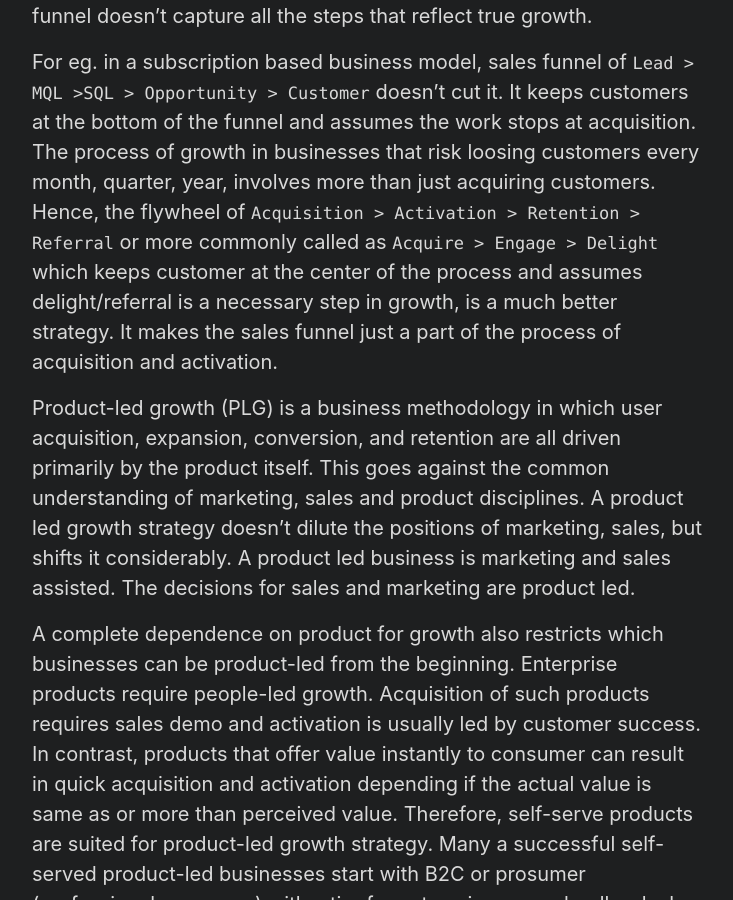
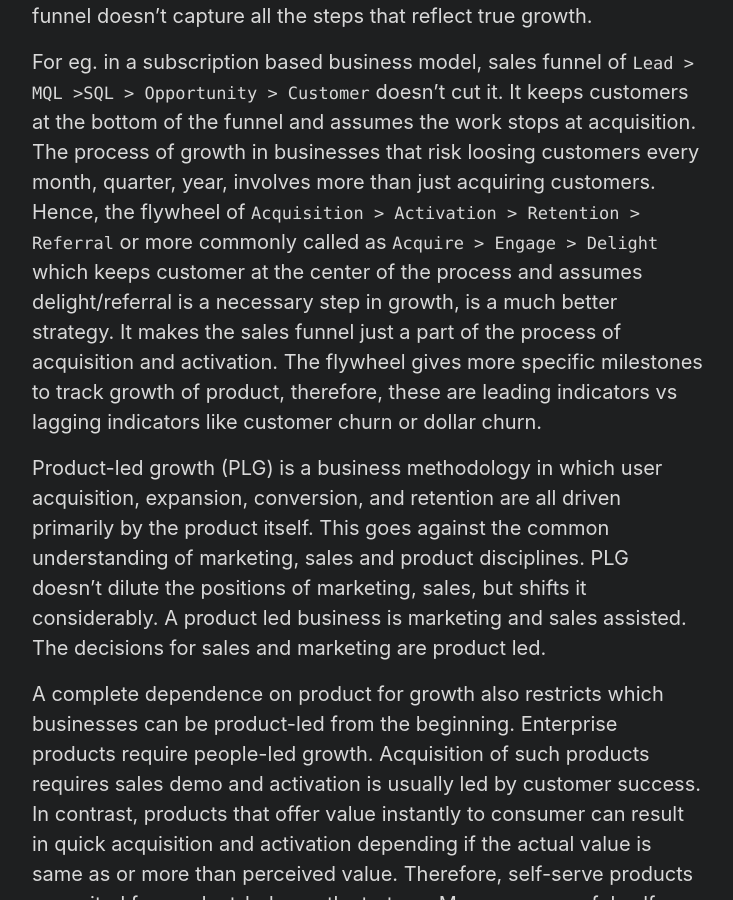
Before and after one commit to ad6190/ad6190.github.io, a Jekyll site: the page built from _posts/2021-06-19-saas-product-led-growth.md, in a window 1280 px wide and 900 px high, scrolled down 590 px. Shown: the whole window, without its empty margins (272-1005 px from the left). Built offline with Jekyll 4.4.1, drawn with Linux system fonts in a browser that asks for light colours.

Commit message:
updated note

```diff
--- a/_posts/2021-06-19-saas-product-led-growth.md
+++ b/_posts/2021-06-19-saas-product-led-growth.md
@@ -8,9 +8,9 @@ Intrigued by the growth trajectory of companies like hubspot, zoom, calendly, et
 
 Let's first know that companies measure growth in terms of revenue and all the leading indicators of revenue. Leading indicators of growth are the numbers that show at every milestone in a user/customer journey. Most businesses classify these milestones as steps in a funnel (funnel because there's an expected drop after every step). However, funnel doesn't capture all the steps that reflect true growth.
 
-For eg. in a subscription based business model, sales funnel of `Lead > MQL >SQL > Opportunity > Customer` doesn't cut it. It keeps customers at the bottom of the funnel and assumes the work stops at acquisition. The process of growth in businesses that risk loosing customers every month, quarter, year, involves more than just acquiring customers. Hence, the flywheel of `Acquisition > Activation > Retention > Referral` or more commonly called as `Acquire > Engage > Delight` which keeps customer at the center of the process and assumes delight/referral is a necessary step in growth, is a much better strategy. It makes the sales funnel just a part of the process of acquisition and activation.
+For eg. in a subscription based business model, sales funnel of `Lead > MQL >SQL > Opportunity > Customer` doesn't cut it. It keeps customers at the bottom of the funnel and assumes the work stops at acquisition. The process of growth in businesses that risk loosing customers every month, quarter, year, involves more than just acquiring customers. Hence, the flywheel of `Acquisition > Activation > Retention > Referral` or more commonly called as `Acquire > Engage > Delight` which keeps customer at the center of the process and assumes delight/referral is a necessary step in growth, is a much better strategy. It makes the sales funnel just a part of the process of acquisition and activation. The flywheel gives more specific milestones to track growth of product, therefore, these are leading indicators vs lagging indicators like customer churn or dollar churn.
 
-Product-led growth (PLG) is a business methodology in which user acquisition, expansion, conversion, and retention are all driven primarily by the product itself. This goes against the common understanding of marketing, sales and product disciplines. A product led growth strategy doesn't dilute the positions of marketing, sales, but shifts it considerably. A product led business is marketing and sales assisted. The decisions for sales and marketing are product led.
+Product-led growth (PLG) is a business methodology in which user acquisition, expansion, conversion, and retention are all driven primarily by the product itself. This goes against the common understanding of marketing, sales and product disciplines. PLG doesn't dilute the positions of marketing, sales, but shifts it considerably. A product led business is marketing and sales assisted. The decisions for sales and marketing are product led.
 
 A complete dependence on product for growth also restricts which businesses can be product-led from the beginning. Enterprise products require people-led growth. Acquisition of such products requires sales demo and activation is usually led by customer success. In contrast, products that offer value instantly to consumer can result in quick acquisition and activation depending if the actual value is same as or more than perceived value. Therefore, self-serve products are suited for product-led growth strategy. Many a successful self-served product-led businesses start with B2C or prosumer (professional consumer) with a tier for enterprise, eg. calendly, slack, zoom etc.
 
```
